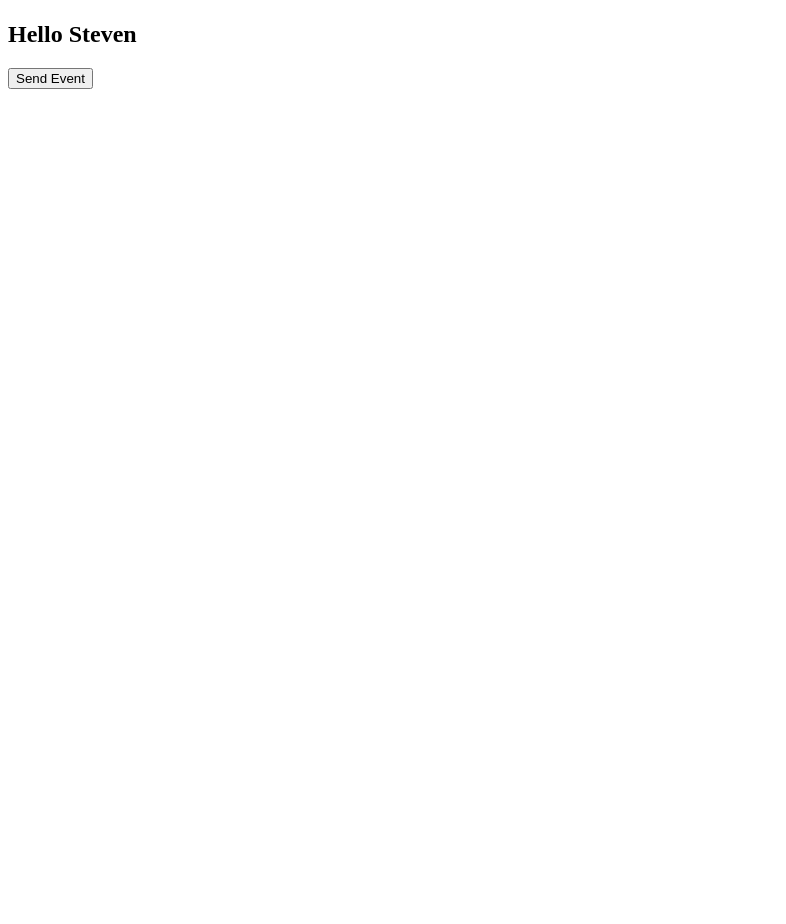
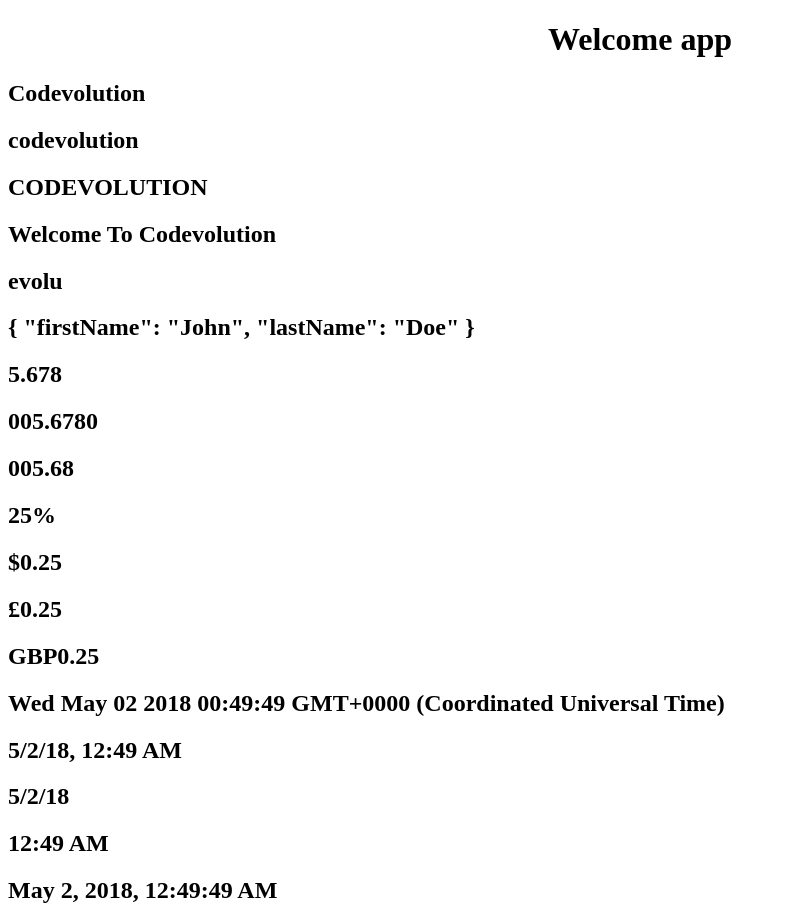
Before and after one commit to steveninouye/Codevolution-Youtube, an Angular app: page / in a window 1280 px wide. Shown: the whole page, without its empty margins (0-786 px from the left). Before the commit the page ends 800 px from the top, so only its background shows below. Built offline with nearby package versions, Linux system fonts and the light colour scheme.

Commit message:
using pipes in html template

```diff
--- a/src/app/app.component.html
+++ b/src/app/app.component.html
@@ -1,6 +1,6 @@
 <div style="text-align:center">
   <h1>
-    {{message}}
+    Welcome {{title}}
   </h1>
 </div>
-<app-test (childEvent)="message=$event" [parentData]="name"></app-test>
+<app-test></app-test>
--- a/src/app/test/test.component.ts
+++ b/src/app/test/test.component.ts
@@ -4,22 +4,43 @@
   selector: 'app-test',
   template: `
 
-<h2>{{"Hello " + name}}
-</h2>
-<button (click)="fireEvent()">Send Event</button>
+<h2>{{name}}</h2>
+<h2>{{name | lowercase }}</h2>
+<h2>{{name | uppercase }}</h2>
+<h2>{{message | titlecase }}</h2>
+<h2>{{name | slice:3:8 }}</h2>
+<h2>{{person | json}}</h2>
+
+<h2>{{5.678 | number:'1.2-3'}}</h2>
+<h2>{{5.678 | number:'3.4-5'}}</h2>
+<h2>{{5.678 | number:'3.1-2'}}</h2>
+
+<h2>{{ 0.25 | percent }}</h2>
+
+<h2>{{ 0.25 | currency }}</h2>
+<h2>{{ 0.25 | currency: 'GBP' }}</h2>
+<h2>{{ 0.25 | currency: 'GBP' : 'code' }}</h2>
+
+<h2>{{date}}</h2>
+<h2>{{date | date:'short'}}</h2>
+<h2>{{date | date:'shortDate'}}</h2>
+<h2>{{date | date:'shortTime'}}</h2>
+<h2>{{date | date:'medium'}}</h2>
 
   `,
   styleUrls: ['./test.component.css']
 })
 export class TestComponent implements OnInit {
-  @Input('parentData') public name;
-  @Output() childEvent = new EventEmitter();
+  name = 'Codevolution';
+  message = 'Welcome to codevolution';
+  person = {
+    firstName: 'John',
+    lastName: 'Doe'
+  };
+
+  date = new Date();
 
   constructor() {}
 
   ngOnInit() {}
-
-  fireEvent() {
-    this.childEvent.emit('Hey Codevolution');
-  }
 }
```
